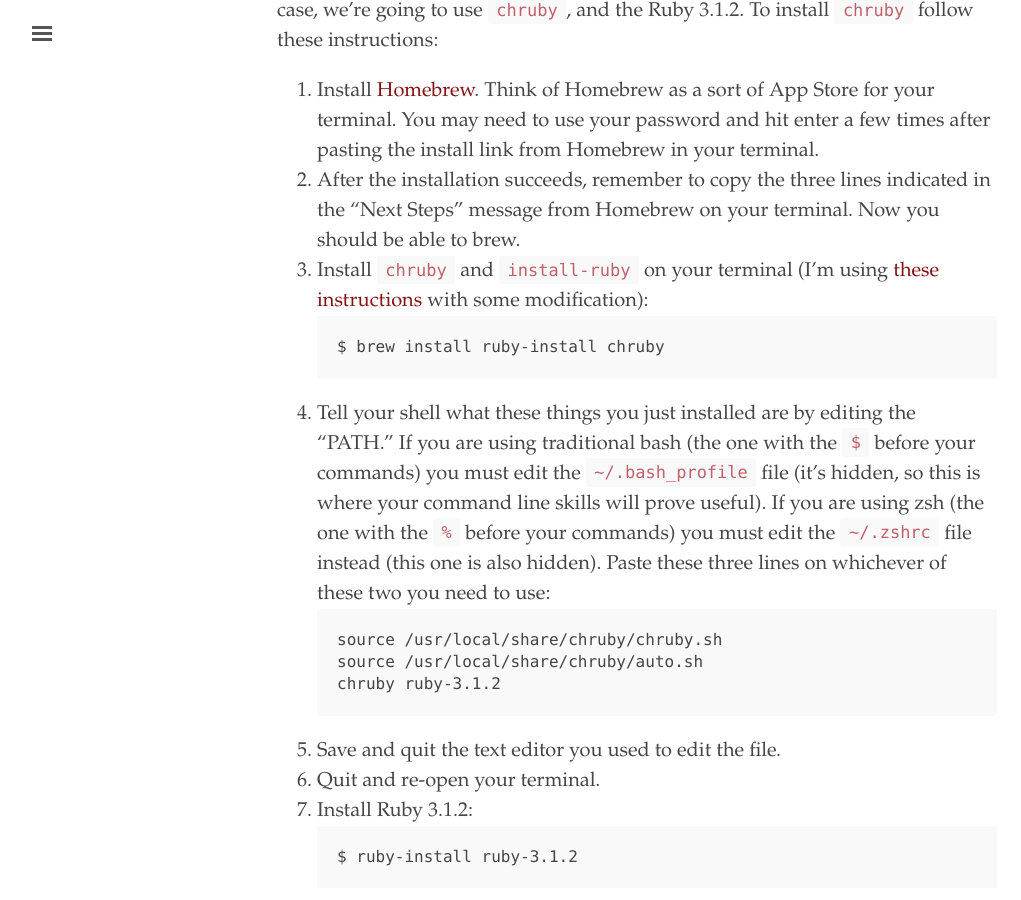
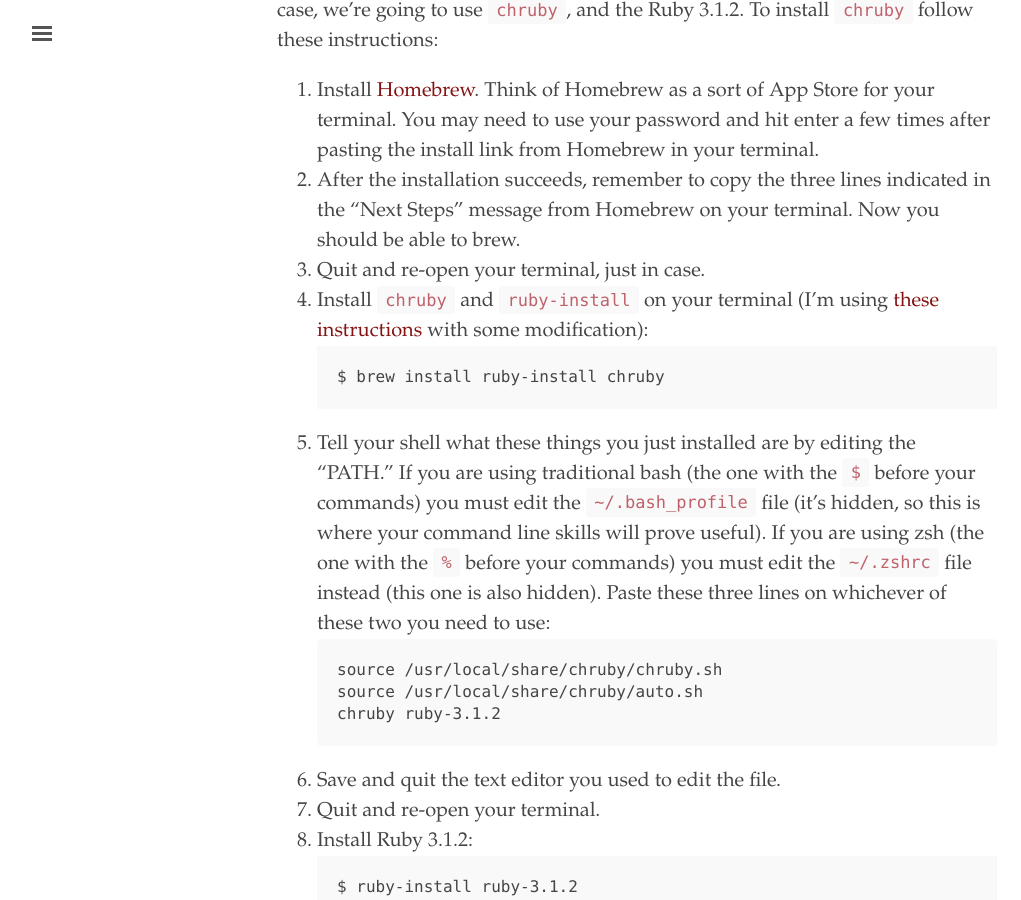
Before and after one commit to minicomp/ed, a Jekyll site: the page built from documentation.md, in a window 1280 px wide and 900 px high, scrolled down 3666 px. Shown: the whole window, without its empty margins (3-1024 px from the left). Built offline with Jekyll 4.4.1, drawn with Linux system fonts in a browser that asks for light colours.

Commit message:
small fix to docs

```diff
--- a/documentation.md
+++ b/documentation.md
@@ -80,7 +80,8 @@ Jekyll is a Ruby gem (Ruby's name for software packages). The best way to ensure
 
 1. Install [Homebrew](https://brew.sh/). Think of Homebrew as a sort of App Store for your terminal. You may need to use your password and hit enter a few times after pasting the install link from Homebrew in your terminal.
 2. After the installation succeeds, remember to copy the three lines indicated in the "Next Steps" message from Homebrew on your terminal. Now you should be able to brew.
-3. Install `chruby` and `install-ruby` on your terminal (I'm using [these instructions](https://mac.install.guide/ruby/12.html) with some modification):
+3. Quit and re-open your terminal, just in case.
+3. Install `chruby` and `ruby-install` on your terminal (I'm using [these instructions](https://mac.install.guide/ruby/12.html) with some modification):
 ~~~ Bash
 $ brew install ruby-install chruby
 ~~~
```
